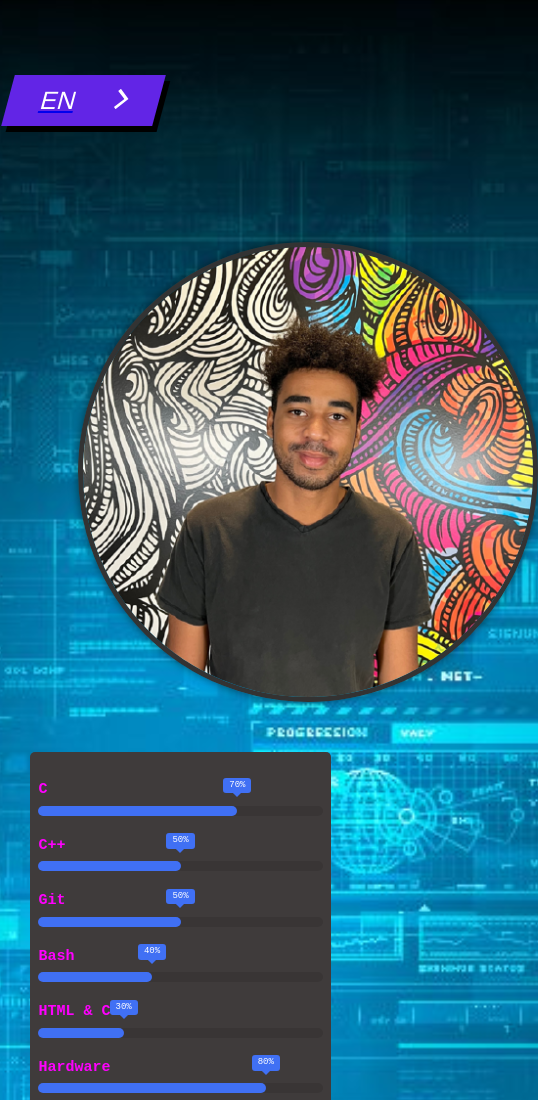
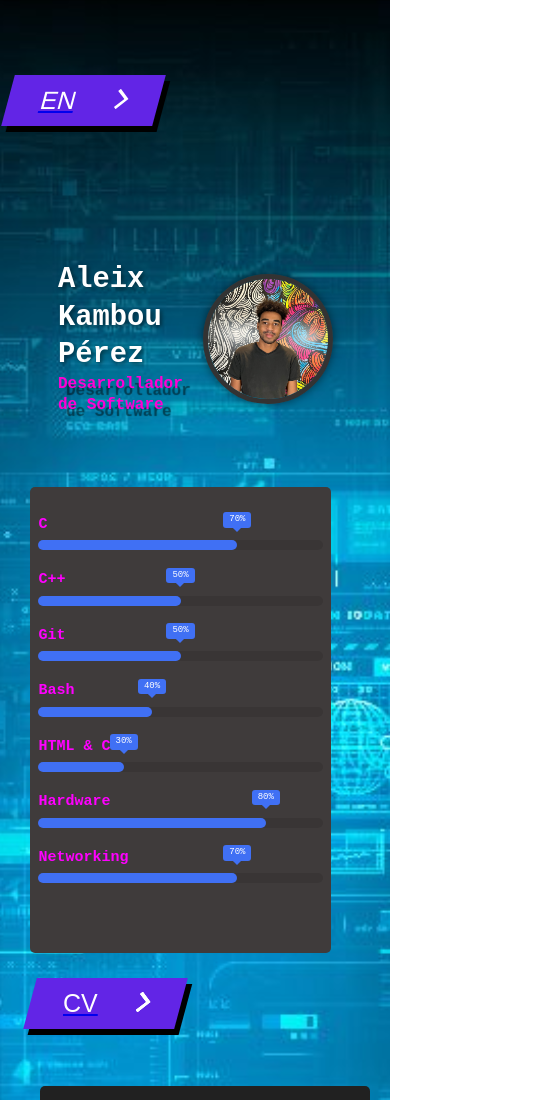
Before and after one commit to alkmb/Portfolio, a plain HTML site: page index.html in a window 390 px wide. Shown: the top 1100 px of the page, 538 px wide, since content can reach past the window. Drawn offline with Linux system fonts and the light colour scheme.

Commit message:
firxed responsivness

```diff
--- a/styles.css
+++ b/styles.css
@@ -35,13 +35,33 @@ body {
 
 
 #profile-picture {
-	max-width: 100%;
-	height: auto;
-	border-radius: 50%;
-	box-shadow: 0px 0px 10px rgba(0,0,0,0.5);
-	border: 5px solid #333;
-	display: block;
-	margin: 0 auto; /* This will center the image */
+    width: 650px;
+    height: 650px;
+    object-fit: cover;
+    border-radius: 50%;
+    box-shadow: 0 4px 8px rgba(0, 0, 0, 0.3);
+    margin: 0rem;
+}
+
+@media (max-width: 1024px) {
+    #profile-picture {
+        width: 200px;
+        height: 200px;
+    }
+}
+
+@media (max-width: 768px) {
+    #profile-picture {
+        width: 150px;
+        height: 150px;
+    }
+}
+
+@media (max-width: 480px) {
+    #profile-picture {
+        width: 120px;
+        height: 120px;
+    }
 }
 
 /*###################################################### ABOUT ME #######################################*/
@@ -413,6 +433,11 @@ animation-delay: 0.3s;
     color: purple;
 }
 
+h3 {
+	font-size: 20px;
+	margin-top: 0; /* This reduces the space above the h3 */
+	color: rgb(179, 16, 124);
+}
 
 h1 {
     font-size: 50px;
@@ -421,11 +446,7 @@ h1 {
     margin-bottom: 0; /* This reduces the space below the h1 */
 }
 
-h3 {
-	font-size: 20px;
-	margin-top: 0; /* This reduces the space above the h3 */
-	color: rgb(179, 16, 124);
-}
+
 
 h4 {
     font-size: 70px;
@@ -440,13 +461,24 @@ h2 {
 	text-shadow: #000000;
 }
 
-@media (max-width: 600px) {
-	h1 {
-		display: none;
-	}
-	h4 {
-		display: none;
-	}
+
+
+@media (max-width: 768px) {
+    h1 {
+        font-size: 2.2rem;
+    }
+    h4 {
+        font-size: 1.3rem;
+    }
+}
+
+@media (max-width: 480px) {
+    h1 {
+        font-size: 1.8rem;
+    }
+    h4 {
+        font-size: 1rem;
+    }
 }
 
 #contact img {
```
